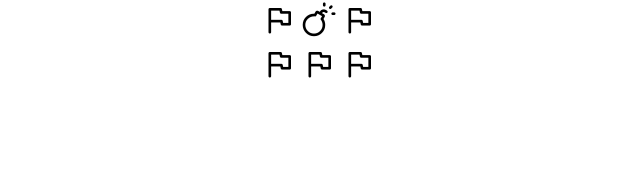
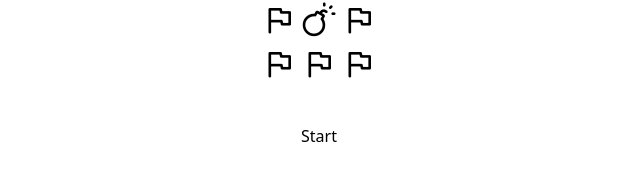
Before and after one commit to yichung279/my-minesweeper, a React (Vite) app: page / in a window 1280 px wide. Shown: the part 224-404 px from the top of the page, without its empty margins (321-961 px from the left). Built offline with nearby package versions, Linux system fonts and the light colour scheme.

Commit message:
feat: add router and game page

```diff
--- a/package.json
+++ b/package.json
@@ -9,9 +9,13 @@
     "preview": "vite preview"
   },
   "dependencies": {
+    "localforage": "^1.10.0",
+    "match-sorter": "^6.3.4",
     "material-symbols": "latest",
     "react": "^18.2.0",
-    "react-dom": "^18.2.0"
+    "react-dom": "^18.2.0",
+    "react-router-dom": "^6.22.1",
+    "sort-by": "^1.2.0"
   },
   "devDependencies": {
     "@types/bun": "latest",
--- a/src/index.tsx
+++ b/src/index.tsx
@@ -1,10 +1,23 @@
 import React from 'react'
 import ReactDOM from 'react-dom/client'
-import App from './App'
+import { createBrowserRouter, RouterProvider } from 'react-router-dom'
+import App from './pages/App'
+import Game from './pages/Game'
 import './index.css'
+
+const router = createBrowserRouter([
+  {
+    path: '/',
+    element: <App />,
+  },
+  {
+    path: '/game',
+    element: <Game />,
+  },
+])
 
 ReactDOM.createRoot(document.getElementById('root') as HTMLElement).render(
   <React.StrictMode>
-    <App />
+    <RouterProvider router={router} />
   </React.StrictMode>
 )
--- a/src/App.tsx
+++ b/src/pages/App.tsx
@@ -1,6 +1,9 @@
+import { useNavigate } from 'react-router-dom'
 import 'material-symbols'
 
 function App() {
+  const navigate = useNavigate()
+
   return (
     <div className="max-w-5xl mx-auto pt-20">
       <h1 className="text-slate-900 font-extrabold text-4xl sm:text-5xl lg:text-6xl text-center">
@@ -19,6 +22,15 @@ function App() {
           <span className="material-symbols-rounded text-4xl">flag</span>
         </div>
       </div>
+      <div className="w-fit mx-auto pt-10">
+        <button
+          onClick={() => {
+            navigate('/game', { state: { key: 'value' } })
+          }}
+        >
+          Start
+        </button>
+      </div>
     </div>
   )
 }
--- /dev/null
+++ b/src/pages/Game.tsx
@@ -0,0 +1,17 @@
+import { useLocation } from 'react-router-dom'
+import 'material-symbols'
+
+function Game() {
+  const location = useLocation()
+
+  console.log(location.state)
+  return (
+    <div className="max-w-5xl mx-auto pt-20">
+      <h1 className="text-slate-900 font-extrabold text-4xl sm:text-5xl lg:text-6xl text-center">
+        Game
+      </h1>
+    </div>
+  )
+}
+
+export default Game
```
Also changed, not shown: 1 other file (tests, documents, lock files or other folders).
